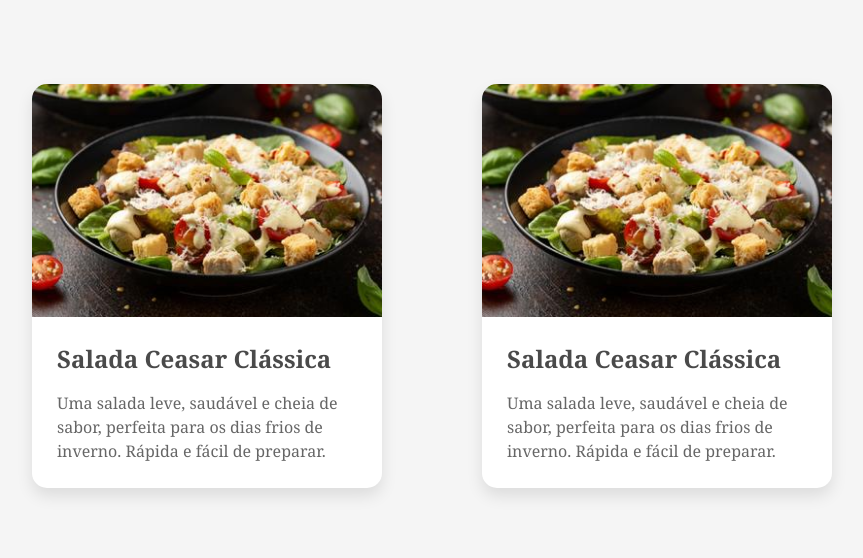
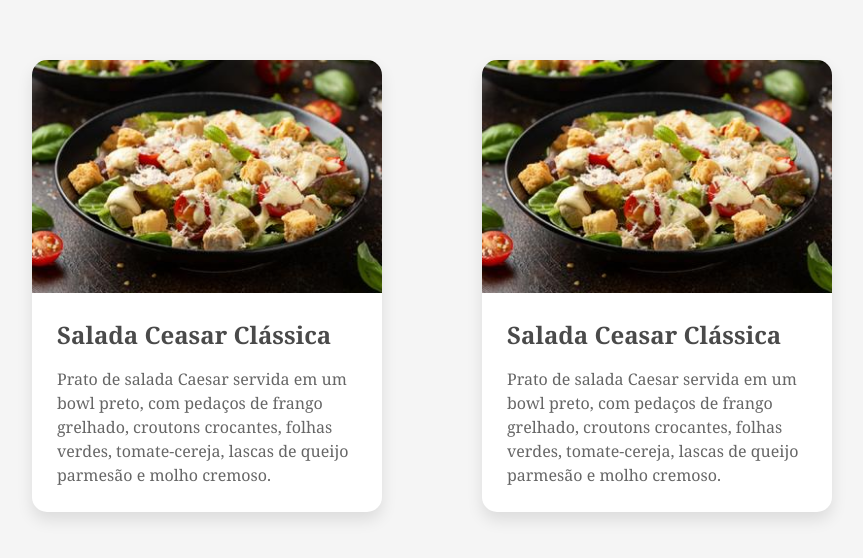
Before and after one commit to Viniciuspm123/projeto-02-card-receita, a plain HTML site: page style.html in a window 1280 px wide. Shown: the part 114-672 px from the top of the page, without its empty margins (208-1071 px from the left). Drawn offline with Linux system fonts and the light colour scheme.

```diff
--- a/style.html
+++ b/style.html
@@ -23,8 +23,7 @@ alt="Uma tigela branca com uma salada ceasar, contendo, alface, tomate, queijo p
 <div class="recipe-content">
 <h2 class="recipe-title">Salada Ceasar Clássica</h2>
 <p class="recipe-description">
-Uma salada leve, saudável e cheia de sabor, perfeita para os dias frios de inverno. Rápida e fácil de
-preparar.
+Prato de salada Caesar servida em um bowl preto, com pedaços de frango grelhado, croutons crocantes, folhas verdes, tomate-cereja, lascas de queijo parmesão e molho cremoso.
 </p>
 </div>
 </div>
@@ -38,8 +37,7 @@ alt="Uma tigela branca com uma salada ceasar, contendo, alface, tomate, queijo p
 <div class="recipe-content">
 <h2 class="recipe-title">Salada Ceasar Clássica</h2>
 <p class="recipe-description">
-Uma salada leve, saudável e cheia de sabor, perfeita para os dias frios de inverno. Rápida e fácil de
-preparar.
+Prato de salada Caesar servida em um bowl preto, com pedaços de frango grelhado, croutons crocantes, folhas verdes, tomate-cereja, lascas de queijo parmesão e molho cremoso.
 </p>
 </div>
 </div>
```
